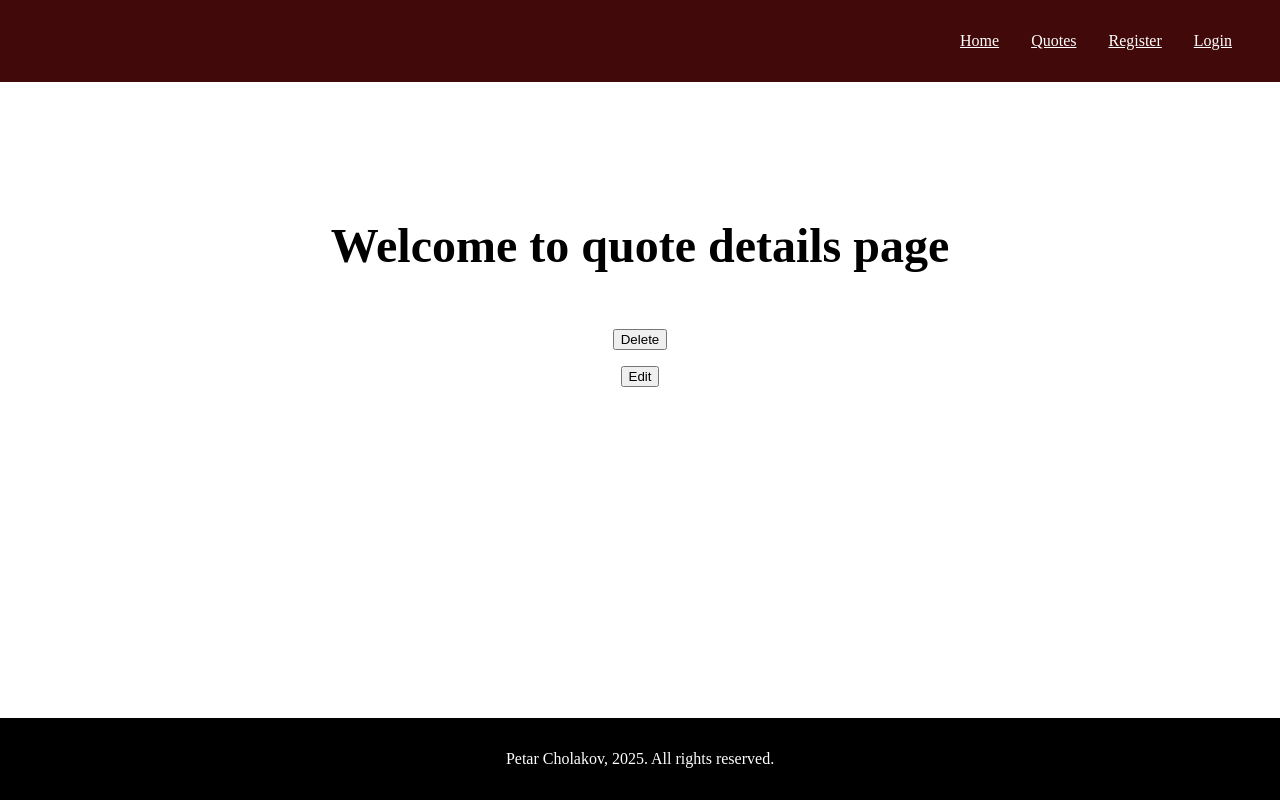
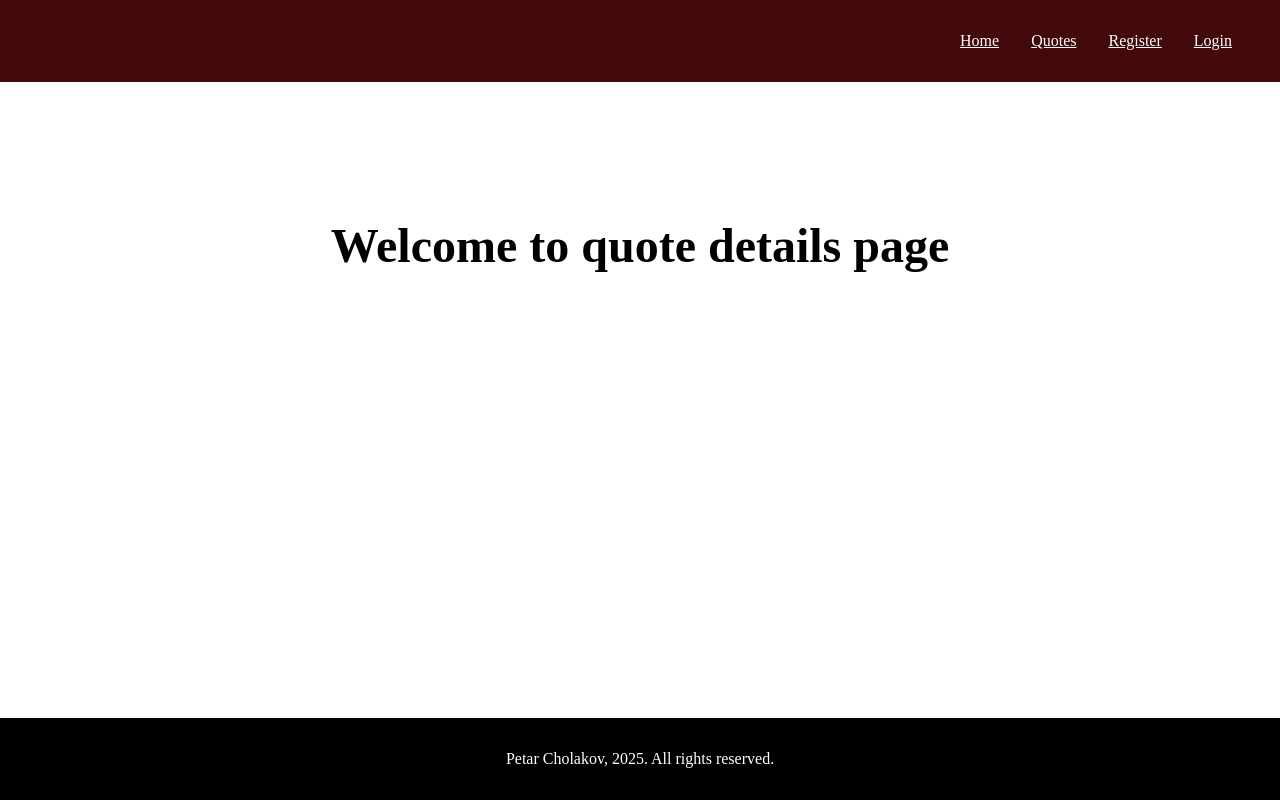
Before and after one commit to fanerotim/Quotes, a React (Vite) app in the folder client/vite-project/: page /quotes/1 in a window 1280 px wide. Built offline with nearby package versions, Linux system fonts and the light colour scheme; no server answers.

Commit message:
hide edit / delete buttons if user is not logged in
demo implementation as i will hide buttons if user is not owner of quote, even if logged in

```diff
--- a/client/vite-project/src/components/quote-details/QuoteDetails.jsx
+++ b/client/vite-project/src/components/quote-details/QuoteDetails.jsx
@@ -4,12 +4,16 @@ import useGetQuote from "../../hooks/useGetQuote";
 import { useEffect, useState } from "react";
 import EditButton from "../buttons/edit-btn/EditButton";
 import DeleteButton from "../buttons/delete-btn/DeleteButton";
+import { useAuthContext } from '../../hooks/useAuthContext';
 
 const QuoteDetails = () => {
 
     const { quoteId } = useParams();
     const { getQuote } = useGetQuote();
     const [quote, setQuote] = useState(null)
+
+    // for dev purposes, for now I am only checking if the user is logged in, but eventually i would like to check if user is owner of the quote. other users cannot edit / delete
+    const { auth } = useAuthContext();
 
     useEffect(() => {
         getQuote(quoteId)
@@ -22,9 +26,9 @@ const QuoteDetails = () => {
             <h1>Welcome to quote details page</h1>
             <h2>{quote?.text}</h2>
             <h3>{quote?.author}</h3>
-            <DeleteButton quoteId={quote?.id}/>
-            <br/>
-            <EditButton id={quote?.id}/>
+            {auth && <DeleteButton quoteId={quote?.id} />}
+            <br />
+            {auth && <EditButton id={quote?.id} />}
         </section>
     )
 }
```
